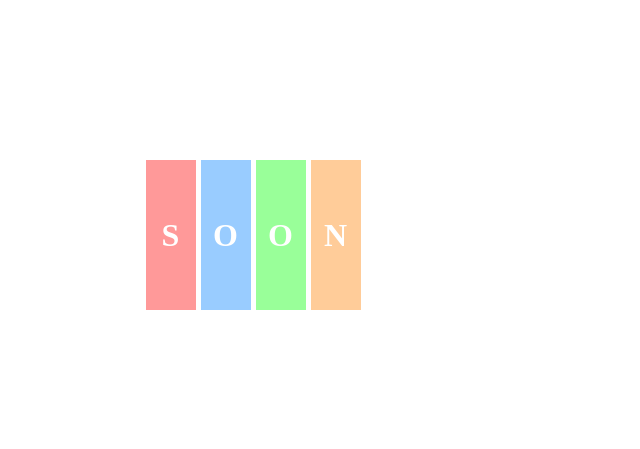
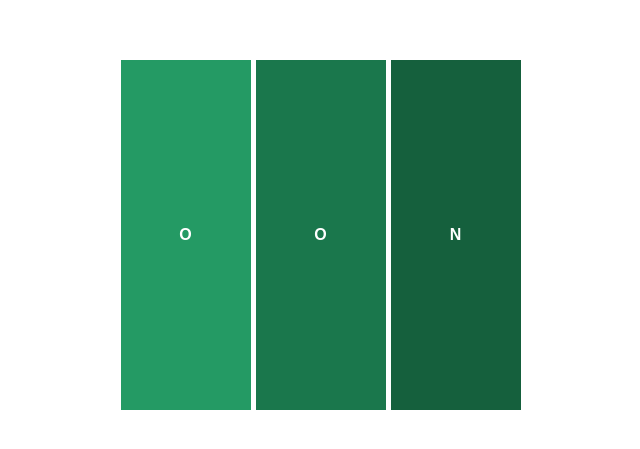
Before and after one commit to Cangerous/domain-host, a plain HTML site: page index.html in a window 1280 px wide. Shown: the part 165-614 px from the top of the page, without its empty margins (387-1027 px from the left). Drawn offline with Linux system fonts and the light colour scheme.

Commit message:
Update styles.css

```diff
--- a/styles.css
+++ b/styles.css
@@ -16,25 +16,26 @@ body {
     display: flex;
     justify-content: center;
     align-items: center;
-    width: 50px;
-    height: 150px;
+    width: 130px;
+    height: 350px;
     color: #ffffff;
-    font-size: 2em;
+    font-size: 1em;
     font-weight: bold;
+    font-family: fantasy;
 }
 
 #bar1 {
-    background-color: #ff9999; /* Pastel Red */
+    background-color: ##2dc27e; /* Pastel Green */
 }
 
 #bar2 {
-    background-color: #99ccff; /* Pastel Blue */
+    background-color: #249a64; /* Pastel Green */
 }
 
 #bar3 {
-    background-color: #99ff99; /* Pastel Green */
+    background-color: #1a774c; /* Pastel Green */
 }
 
 #bar4 {
-    background-color: #ffcc99; /* Pastel Orange */
+    background-color: #15603d; /* Pastel Green */
 }
```
